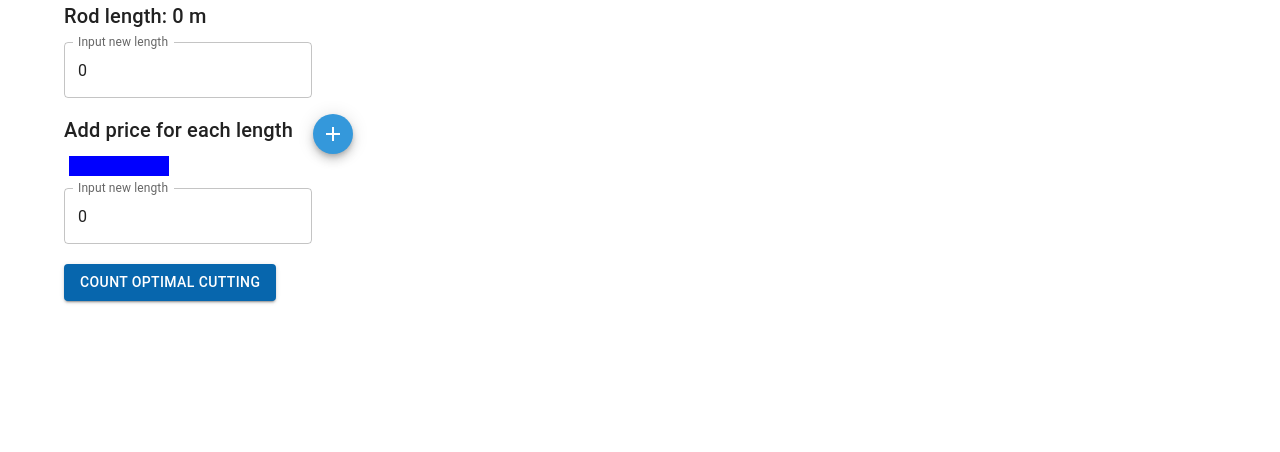
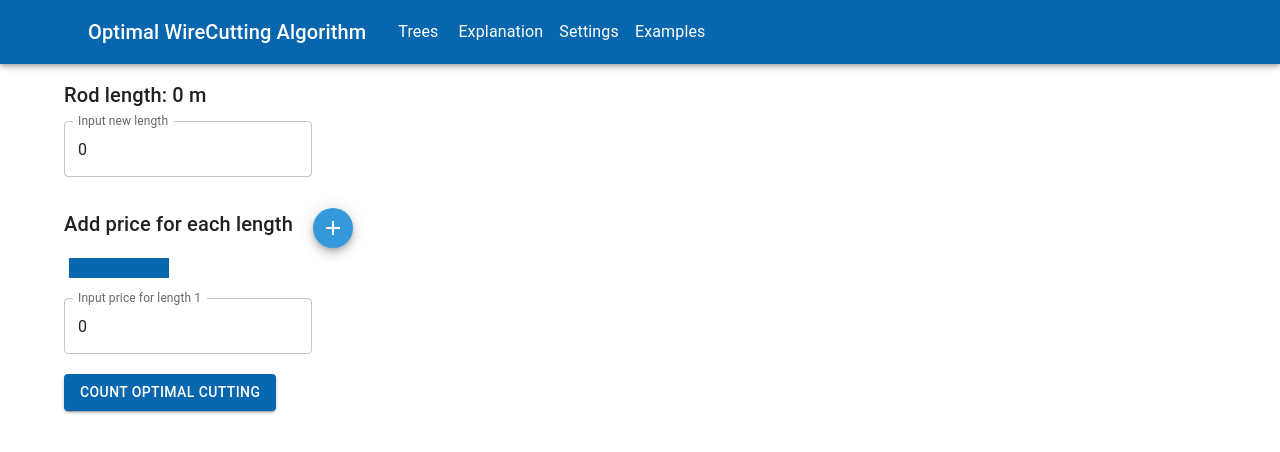
Before and after one commit to PerflexEr/Optimal_Wire_Cutting, a React (Create React App) app: page / in a window 1280 px wide. Shown: the top 452 px of the page. Built offline with nearby package versions, Linux system fonts and the light colour scheme.

Commit message:
navbar added

```diff
--- a/src/App.jsx
+++ b/src/App.jsx
@@ -1,17 +1,18 @@
-import React, {useContext, useEffect, useState} from 'react';
+import React from 'react';
 import {BrowserRouter} from "react-router-dom";
 import AppRouter from "./components/AppRouter";
 import {observer} from "mobx-react-lite";
-import {Context} from "./index";
 import CssBaseline from '@mui/material/CssBaseline';
 import { AppThemeProvider } from './provider/ThemeProvider';
+import NavBar
+ from './components/NavBar';
 const App = observer(() => {
     return (
         <React.Fragment>
             <AppThemeProvider>
                 <BrowserRouter>
                 <CssBaseline />
-
+                    <NavBar/>
                     <AppRouter/>
                 </BrowserRouter>
             </AppThemeProvider>
--- /dev/null
+++ b/src/components/NavBar.jsx
@@ -0,0 +1,100 @@
+import React, { useState } from 'react';
+import {
+  AppBar,
+  Toolbar,
+  Typography,
+  Button,
+  Container,
+  Drawer,
+  List,
+  ListItem,
+  IconButton,
+  useMediaQuery,
+  useTheme,
+} from '@mui/material';
+import MenuIcon from '@mui/icons-material/Menu';
+import { Link } from 'react-router-dom';
+import { observer } from 'mobx-react-lite';
+import {
+  MAINPAGE_ROUTE,
+  TREES_ROUTE,
+  EXPLANATION_ROUTE,
+  SETTINGS_ROUTE,
+  EXAMPLES_ROUTE,
+} from '../utils/const';
+
+const NavBar = observer(() => {
+  const [open, setOpen] = useState(false);
+
+  const handleDrawerToggle = () => {
+    setOpen(!open);
+  };
+
+  const theme = useTheme();
+  const isWideScreen = useMediaQuery(theme.breakpoints.up('lg'));
+
+  return (
+    <AppBar position="static" color="primary">
+      <Container>
+        <Toolbar>
+          <Link to={MAINPAGE_ROUTE} style={{ color: 'white', textDecoration: 'none', marginRight: '20px' }}>
+            <Typography variant="h6" noWrap component="div" sx={{ flexGrow: 1, display: { xs: 'none', sm: 'block' } }}>
+              Optimal WireCutting Algorithm
+            </Typography>
+          </Link>
+
+          {isWideScreen ? (
+            <>
+              <Link to={TREES_ROUTE} style={{ color: 'white', textDecoration: 'none' }}>
+                <Button color="inherit">
+                  <Typography variant="body1" textTransform={'none'}>Trees</Typography>
+                </Button>
+              </Link>
+              <Link to={EXPLANATION_ROUTE} style={{ color: 'white', textDecoration: 'none' }}>
+                <Button color="inherit">
+                  <Typography variant="body1" textTransform={'none'}>Explanation</Typography>
+                </Button>
+              </Link>
+              <Link to={SETTINGS_ROUTE} style={{ color: 'white', textDecoration: 'none' }}>
+                <Button color="inherit">
+                  <Typography variant="body1" textTransform={'none'}>Settings</Typography>
+                </Button>
+              </Link>
+              <Link to={EXAMPLES_ROUTE} style={{ color: 'white', textDecoration: 'none' }}>
+                <Button color="inherit">
+                  <Typography variant="body1" textTransform={'none'}>Examples</Typography>
+                </Button>
+              </Link>
+            </>
+          ) : (
+            <>
+              <IconButton color="inherit" aria-label="open drawer" edge="start" onClick={handleDrawerToggle} sx={{ mr: 2 }}>
+                <MenuIcon />
+              </IconButton>
+              <Drawer anchor="left" open={open} onClose={handleDrawerToggle}>
+                <List>
+                  <ListItem component={Link} to={TREES_ROUTE} onClick={handleDrawerToggle}>
+                    <Typography variant="body1">Trees</Typography>
+                  </ListItem>
+                  <ListItem component={Link} to={EXPLANATION_ROUTE} onClick={handleDrawerToggle}>
+                    <Typography variant="body1">Explanation</Typography>
+                  </ListItem>
+                  <ListItem component={Link} to={SETTINGS_ROUTE} onClick={handleDrawerToggle}>
+                    <Typography variant="body1">Settings</Typography>
+                  </ListItem>
+                  <ListItem component={Link} to={EXAMPLES_ROUTE} onClick={handleDrawerToggle}>
+                    <Typography variant="body1">Examples</Typography>
+                  </ListItem>
+                </List>
+              </Drawer>
+            </>
+          )}
+
+
+        </Toolbar>
+      </Container>
+    </AppBar>
+  );
+});
+
+export default NavBar;
--- a/src/components/Rod.jsx
+++ b/src/components/Rod.jsx
@@ -1,5 +1,5 @@
 import React, { useContext, useState } from 'react';
-import { TextField, Typography,Fab , Box , Button} from '@mui/material';
+import { TextField, Typography,Fab , Box , Button, useTheme } from '@mui/material';
 import AddIcon from '@mui/icons-material/Add';
 import { observer } from 'mobx-react-lite';
 import { Context } from "../index";
@@ -34,13 +34,15 @@ const RodComponent = observer(() => {
   const handleCutting = () => {
     const prices = Object.values(rodSettings._rodPrice);
     const result = cut(rodSettings._rodLength, prices);
+
     console.log(`Maximum profit for rod of length ${rodSettings._rodLength}: ${result.maxProfit}`);
     console.log(`The rod was cut into lengths of: ${result.lengths.join(", ")}`);
   };
 
+  const theme = useTheme();
 
   return (
-    <Box>
+    <Box style={{marginTop: '15px'}}>
       <Typography variant="h6">Rod length: {isNaN(rodSettings._rodLength) ? 0 : rodSettings._rodLength} m</Typography>
       <TextField
         label="Input new length"
@@ -56,32 +58,32 @@ const RodComponent = observer(() => {
             style={{
               height: '20px',
               width: '100px',
-              backgroundColor: 'blue',
-              margin: '2px 5px',
+              backgroundColor: theme.palette.primary.main,
+              marginTop: '7px'
             }}
           />
           ))}
       </Box>
 
       <Box>
-      <Box display={'flex'} gap={'20px'}>
+      <Box display={'flex'} gap={'20px'} marginTop={'15px'}>
         <Typography variant='h6'>Add price for each length</Typography>
         <Fab size="small" color="secondary" aria-label="add" onClick={addLength}>
           <AddIcon/>
         </Fab>
       </Box>
       {lengths.map((item, index) => (
-        <Box key={index}>
+        <Box key={index} >
           <Box
             style={{
               height: '20px',
               width: `${100 * item.length}px`,
-              backgroundColor: 'blue',
-              margin: '2px 5px',
+              backgroundColor: theme.palette.primary.main,
+              margin: '10px 5px',
             }}
           />
           <TextField
-            label="Input new length"
+            label={`Input price for length ${index+1}`}
             type="number"
             style={{marginTop: '10px'}}
             value={item.price}
--- a/src/provider/ThemeProvider.jsx
+++ b/src/provider/ThemeProvider.jsx
@@ -4,7 +4,7 @@ const theme = createTheme({
   palette: {
     primary: {
       main: '#0766AD',
-      dark: '#0766AD',
+      dark: '#3887BE',
     },
     secondary: {
       main: '#3498db',
```
